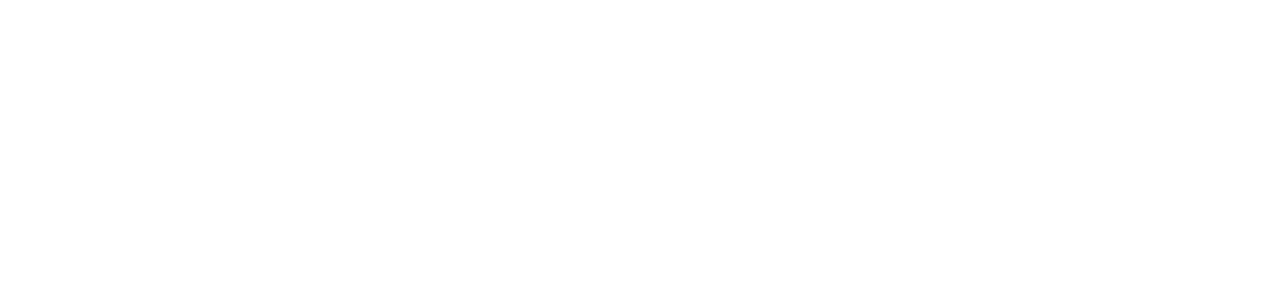
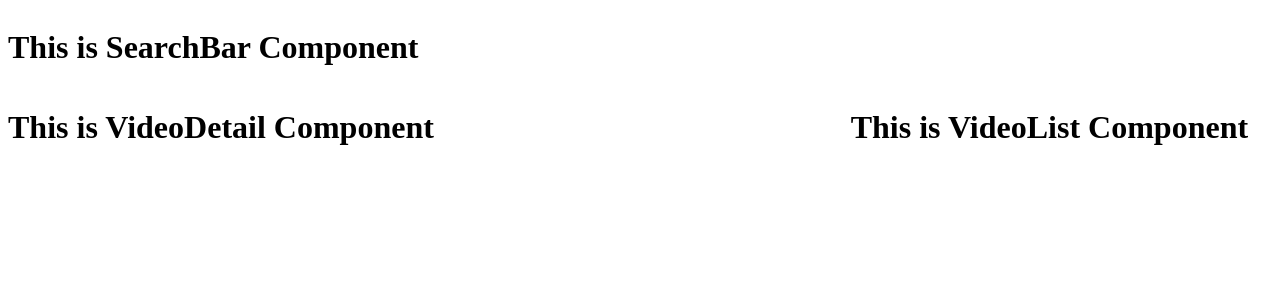
Before and after one commit to majidalykhan/youtube-clone, a React (Create React App) app: page / in a window 1280 px wide. Shown: the top 300 px of the page. Built offline with nearby package versions, Linux system fonts and the light colour scheme; no server answers.

Commit message:
Components

```diff
--- a/src/App.js
+++ b/src/App.js
@@ -1,6 +1,8 @@
 import React from "react";
 
 import { Grid } from "@material-ui/core";
+
+import { SearchBar, VideoDetail, VideoList } from "./components";
 
 import youtube from "./api/youtube";
 
@@ -11,13 +13,13 @@
         <Grid item xs={12}>
           <Grid container spacing={16}>
             <Grid item xs={12}>
-              {/* Search Bar */}
+              <SearchBar />
             </Grid>
             <Grid item xs={8}>
-              {/* Video Details */}
+              <VideoDetail />
             </Grid>
             <Grid item xs={4}>
-              {/* Video List */}
+              <VideoList />
             </Grid>
           </Grid>
         </Grid>
--- /dev/null
+++ b/src/components/SearchBar.js
@@ -0,0 +1,13 @@
+import React from "react";
+
+class SearchBar extends React.Component {
+  state = {
+    searchTerm: "",
+  };
+
+  render() {
+    return <h1>This is SearchBar Component</h1>;
+  }
+}
+
+export default SearchBar;
--- /dev/null
+++ b/src/components/VideoDetail.js
@@ -0,0 +1,7 @@
+import React from "react";
+
+const VideoDetail = () => {
+  return <h1>This is VideoDetail Component</h1>;
+};
+
+export default VideoDetail;
--- /dev/null
+++ b/src/components/VideoList.js
@@ -0,0 +1,7 @@
+import React from "react";
+
+const VideoList = () => {
+  return <h1>This is VideoList Component</h1>;
+};
+
+export default VideoList;
--- /dev/null
+++ b/src/components/index.js
@@ -0,0 +1,3 @@
+export { default as SearchBar } from "./SearchBar";
+export { default as VideoDetail } from "./VideoDetail";
+export { default as VideoList } from "./VideoList";
```
